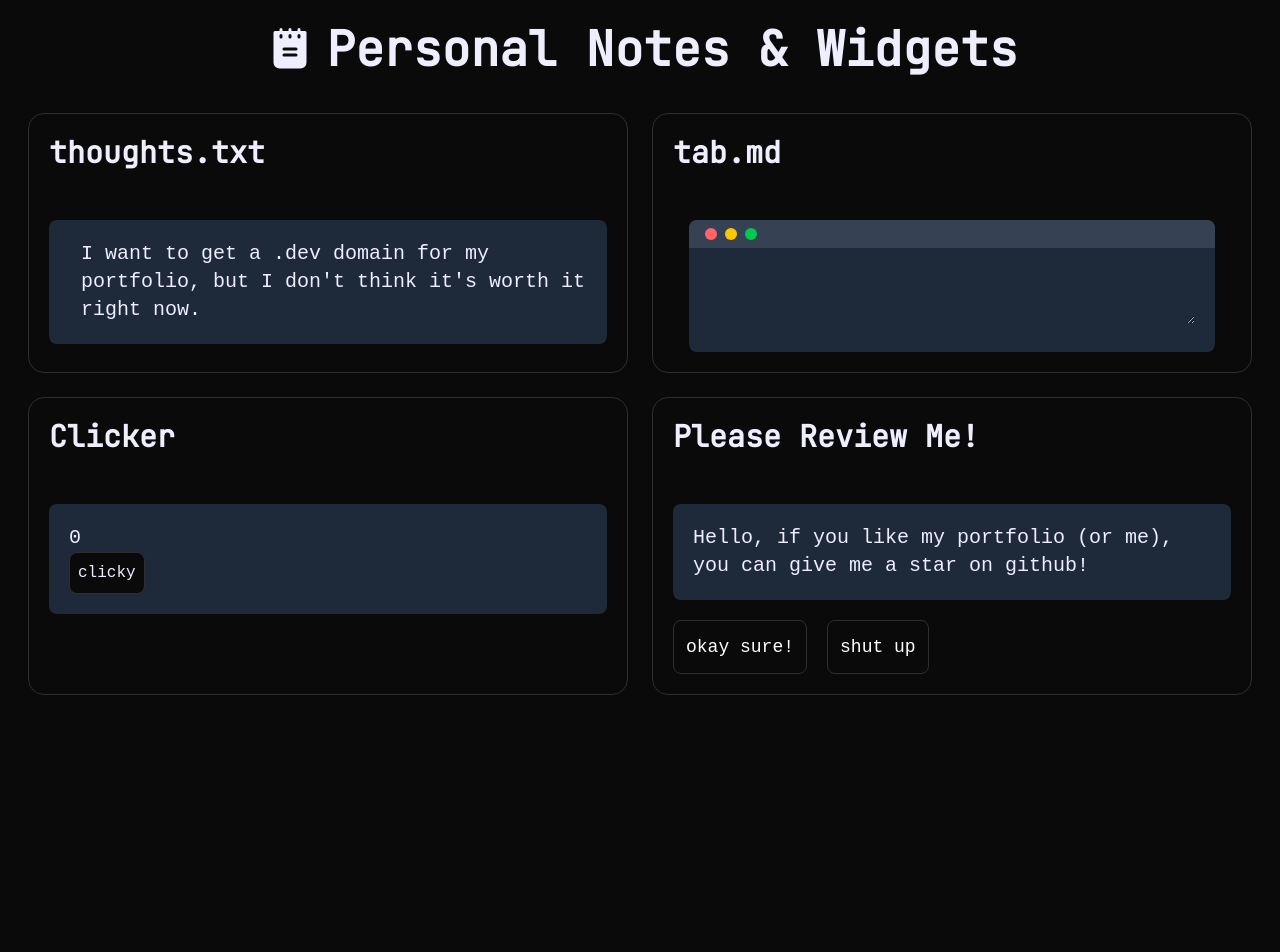
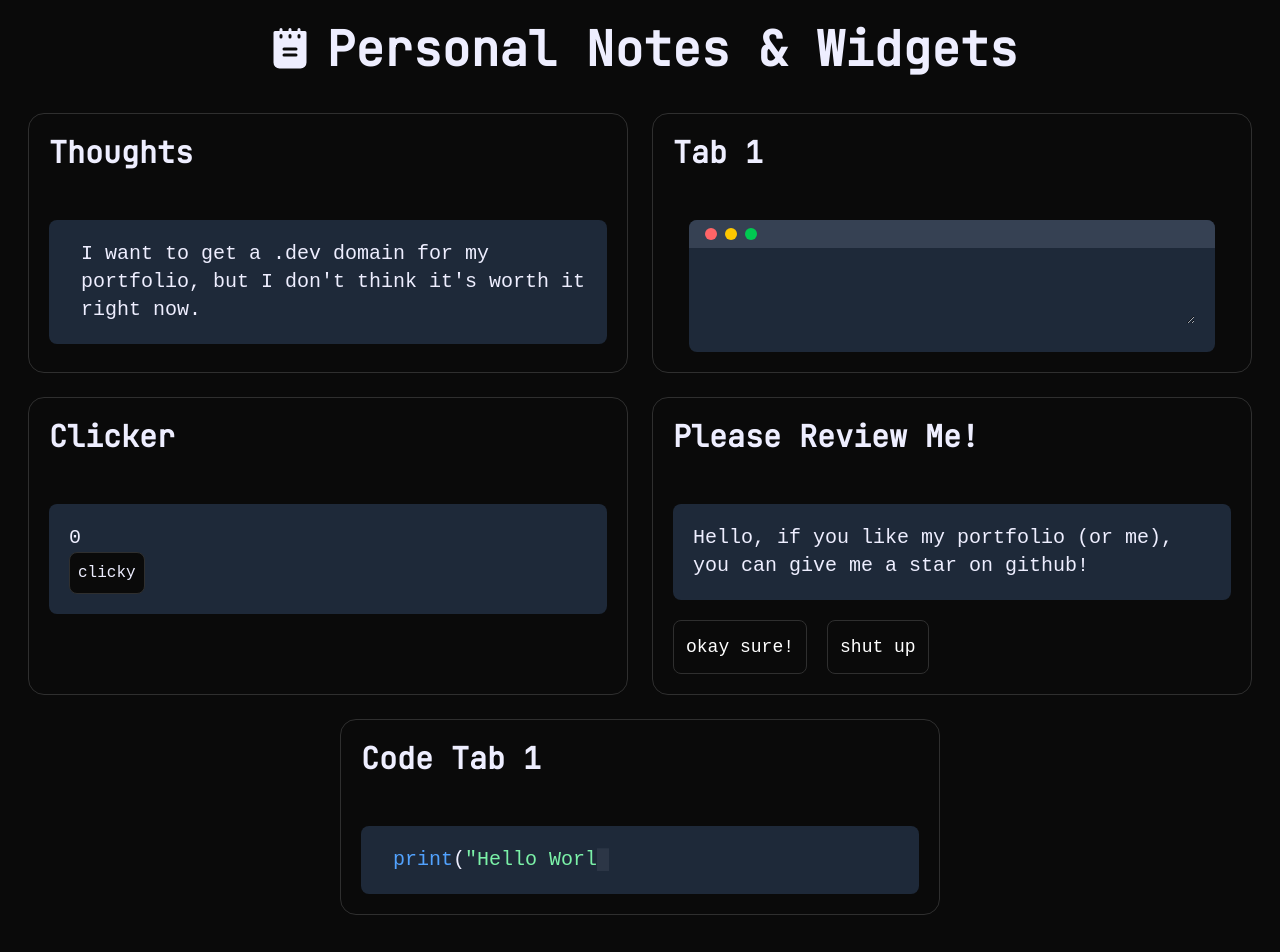
Before and after one commit to VirakbothSoth/Virakboth-Portfolio, a Next.js app: page / in a window 1280 px wide. Shown: the part 8640-9592 px from the top of the page. Built offline with nearby package versions, Linux system fonts and the light colour scheme; a web font is replaced by a local one.

Commit message:
made a code tab i guess

```diff
--- a/src/app/components/Notes.tsx
+++ b/src/app/components/Notes.tsx
@@ -15,7 +15,7 @@ const Notes = () => {
         </h2>
         <div className="text-left flex flex-wrap justify-center gap-6">
           <div className="note-card">
-            <h3 className="text-3xl font-bold mb-[50px]">thoughts.txt</h3>
+            <h3 className="text-3xl font-bold mb-[50px]">Thoughts</h3>
             <div className="bg-gray-800 rounded-lg">
               <div className="journey-container">
                 <div className="pl-3">
@@ -28,7 +28,7 @@ const Notes = () => {
             </div>
           </div>
           <div className="note-card">
-            <h3 className="text-3xl font-bold mb-[50px]">tab.md</h3>
+            <h3 className="text-3xl font-bold mb-[50px]">Tab 1</h3>
             <div className="container mx-auto w-full max-w-4xl px-4">
               <div className="bg-gray-800 rounded-lg w-full" id="a">
                 <div className="flex gap-2 px-4 py-2 bg-gray-700 rounded-t-lg">
@@ -86,6 +86,19 @@ const Notes = () => {
               </button>
             </div>
           </div>
+          <div className="note-card">
+            <h3 className="text-3xl font-bold mb-[50px]">Code Tab 1</h3>
+            <div className="bg-gray-800 rounded-lg">
+              <div className="journey-container">
+                <div className="pl-3 codemock">
+                  <p>
+                    <b>print</b>&#40;<b className="text-green-300">"Hello Worl</b>
+                    <div className="animate-blink inline">&#9608;</div>
+                  </p>
+                </div>
+              </div>
+            </div>
+          </div>
         </div>
       </div>
     </section>
```
Also changed, not shown: src/app/styles/tailwind.css.
